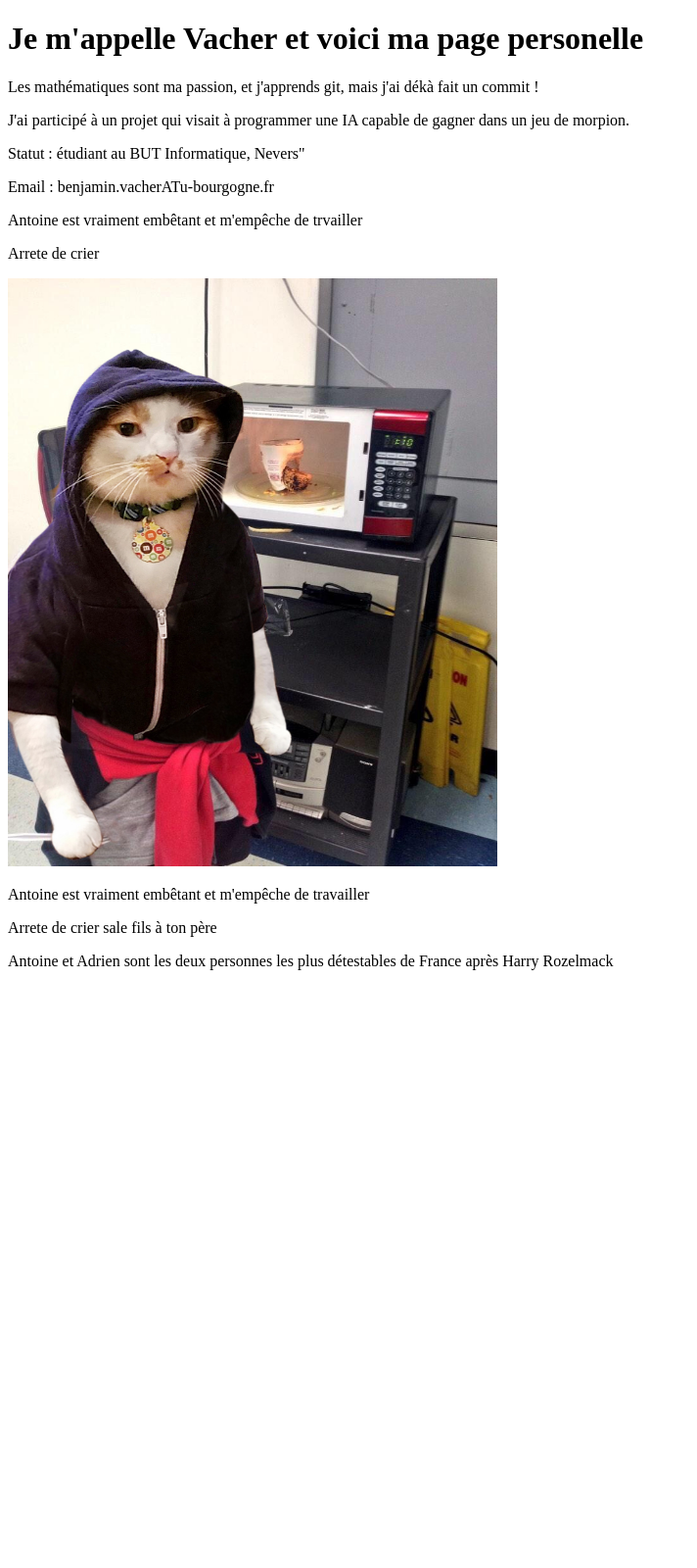
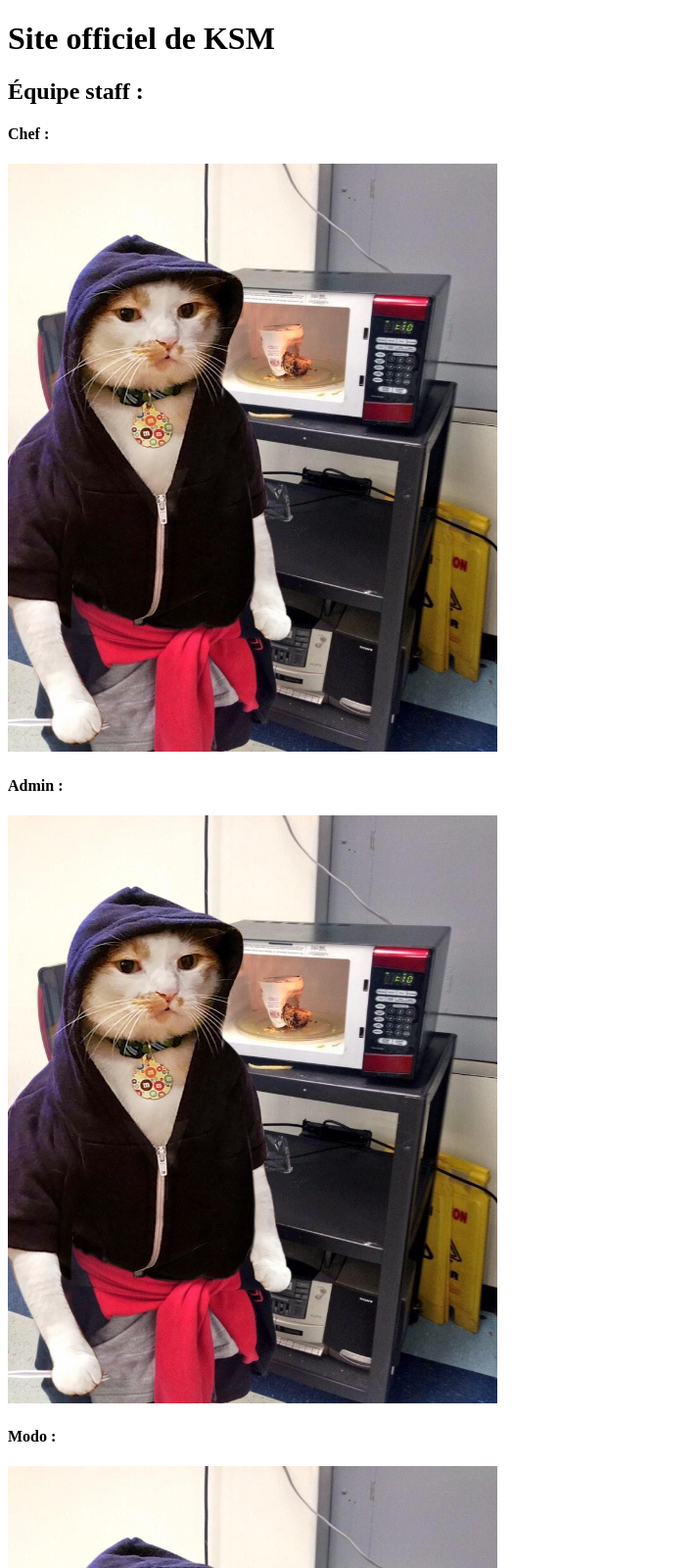
Before and after one commit to Sacaj/username.github.io, a plain HTML site: page index.html in a window 1280 px wide. Shown: the top 1600 px of the page at 98% size, without its empty margins (0-712 px from the left). Before the commit the page ends 1006 px from the top, so only its background shows below. Drawn offline with Linux system fonts and the light colour scheme.

Commit message:
Final final

```diff
--- a/index.html
+++ b/index.html
@@ -1,17 +1,27 @@
 <!DOCTYPE html>
 <html>
 <body>
-<h1>Je m'appelle Vacher et voici ma page personelle </h1>
-<p>Les mathématiques sont ma passion, et j'apprends git, mais j'ai dékà fait un commit !</p>
-<p>J'ai participé à un projet qui visait à programmer une IA capable
-de gagner dans un jeu de morpion.</p>
-<p>Statut : étudiant au BUT Informatique, Nevers"</p>
-<p>Email : benjamin.vacherATu-bourgogne.fr</p>
-<p> Antoine est vraiment embêtant et m'empêche de trvailler </p>
-<p> Arrete de crier </p>
+<h1>Site officiel de KSM</h1>
+
+<h2> Équipe staff : </h2>
+
+<h4> Chef : </h4>
 <img src="Sacaj.jpg" alt="Sacaj" width="500" height="600">
-<p> Antoine est vraiment embêtant et m'empêche de travailler </p>
-<p> Arrete de crier sale fils à ton père </p>
-<p> Antoine et Adrien sont les deux personnes les plus détestables de France après Harry Rozelmack </p>
+
+<h4> Admin : </h4>
+<img src="Sacaj.jpg" alt="Sacaj" width="500" height="600">
+
+<h4> Modo : </h4>
+<img src="Sacaj.jpg" alt="Sacaj" width="500" height="600">
+
+<h4> Membres : </h4>
+<img src="Sacaj.jpg" alt="Sacaj" width="100" height="200">
+<img src="Sacaj.jpg" alt="Sacaj" width="100" height="200">
+<img src="Sacaj.jpg" alt="Sacaj" width="100" height="200">
+<img src="Sacaj.jpg" alt="Sacaj" width="100" height="200">
+<img src="Sacaj.jpg" alt="Sacaj" width="100" height="200">
+
+<p> Kisami est vraiment une personne gentille mais Gab reste le plus beau et le plus intelligent du server</p>
+<p> Ps: Si vous avez des questions sur Gab veuillez me contacter à cette adresse Email : benjamin.vacher030403@gmail.com (Je sais tout de lui ! UwU)</p>
 </body>
 </html>
```
